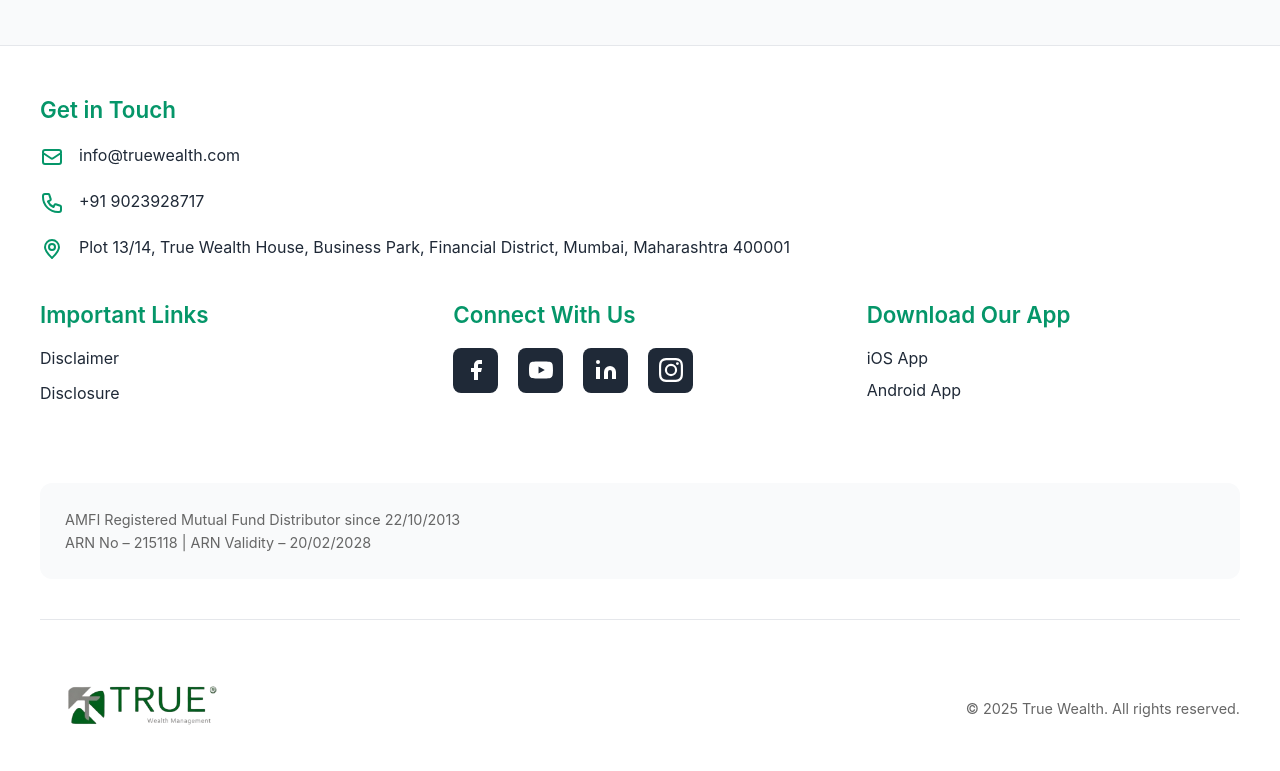
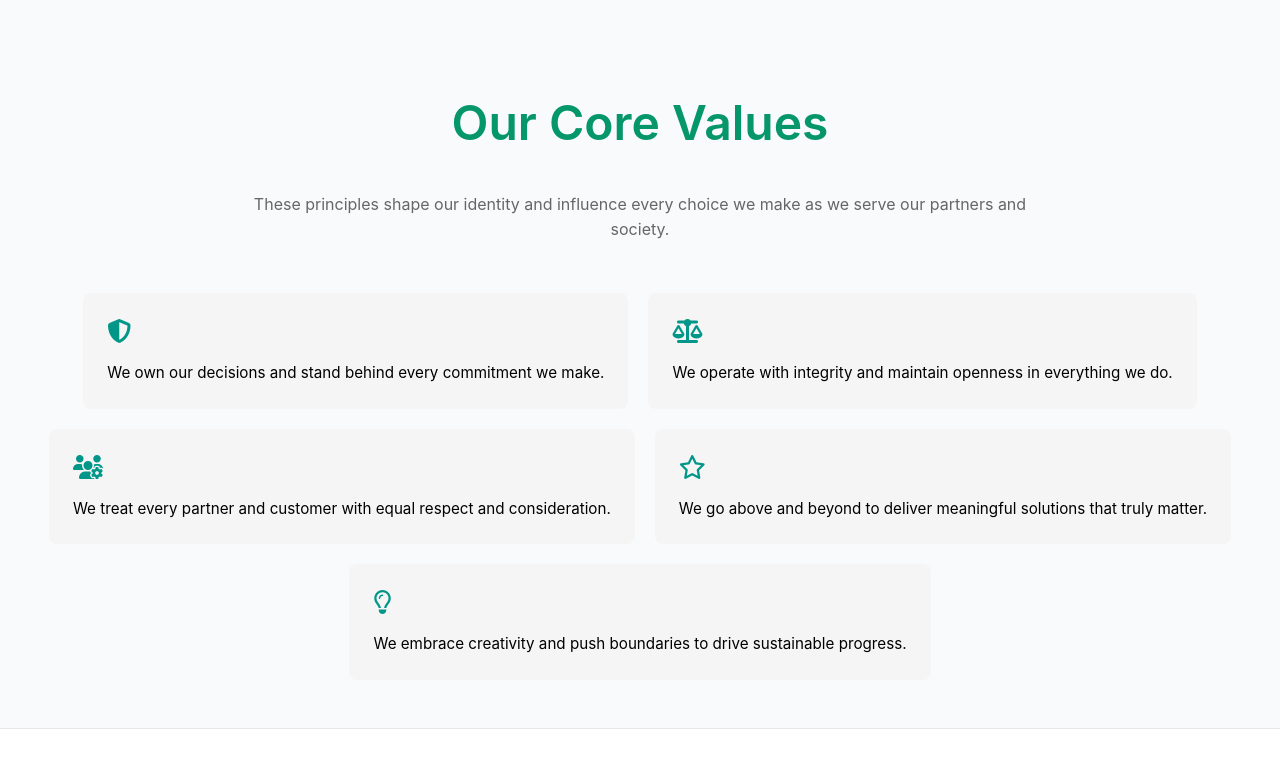
Before and after one commit to Prvncodz/True-wealth, a website: page public/aboutus.html in a window 1280 px wide. Shown: the part 2811-3582 px from the top of the page. Drawn offline with Linux system fonts and the light colour scheme.

Commit message:
About us page finished

```diff
--- a/public/aboutus.html
+++ b/public/aboutus.html
@@ -4,6 +4,8 @@
 	<meta charset="UTF-8">
 	<meta name="viewport" content="width=device-width, initial-scale=1.0">
 	<meta http-equiv="X-UA-Compatible" content="ie=edge">
+	<link rel="stylesheet"
+	href="https://cdnjs.cloudflare.com/ajax/libs/font-awesome/6.4.0/css/all.min.css">
 	<link rel="stylesheet" href="style.css">
 	<title>About us</title>
 </head>
@@ -207,6 +209,66 @@ r="7"/><polyline points="8.21 13.89 7 23 12 20 17 23 15.79 13.88"/></svg>
 
      </div>
     </section>
+   <section class="values-section">
+        <div class="section-header">
+            <h2 class="section-title">Our Core Values</h2>
+            <p class="section-subtitle">
+                These principles shape our identity and influence every choice we make as we serve our partners and society.
+            </p>
+        </div>
+
+        <div class="values-grid">
+            <!-- Card 1: Shield -->
+            <div class="value-card">
+                <div class="card-icon">
+                    <i class="fa-solid fa-shield-alt"></i>
+                </div>
+                <p class="card-text">
+                    We own our decisions and stand behind every commitment we make.
+                </p>
+            </div>
+
+            <!-- Card 2: Scales -->
+            <div class="value-card">
+                <div class="card-icon">
+                    <i class="fa-solid fa-scale-balanced"></i>
+                </div>
+                <p class="card-text">
+                    We operate with integrity and maintain openness in everything we do.
+                </p>
+            </div>
+
+            <!-- Card 3: People -->
+            <div class="value-card">
+                <div class="card-icon">
+                    <i class="fa-solid fa-users-gear"></i>
+                </div>
+                <p class="card-text">
+                    We treat every partner and customer with equal respect and consideration.
+                </p>
+            </div>
+
+            <!-- Card 4: Star -->
+            <div class="value-card">
+                <div class="card-icon">
+                    <i class="fa-regular fa-star"></i>
+                </div>
+                <p class="card-text">
+                    We go above and beyond to deliver meaningful solutions that truly matter.
+                </p>
+            </div>
+
+            <!-- Card 5: Lightbulb -->
+            <div class="value-card">
+                <div class="card-icon">
+                    <i class="fa-regular fa-lightbulb"></i>
+                </div>
+                <p class="card-text">
+                    We embrace creativity and push boundaries to drive sustainable progress.
+                </p>
+            </div>
+        </div>
+    </section>
     <footer id="footer-placeholder"></footer>
     <script src="./utils/loadfooter.js"></script>
     <script src="script.js"></script>
--- a/public/script.js
+++ b/public/script.js
@@ -1,9 +1,11 @@
+document.addEventListener('DOMContentLoaded', () => {
+
 const counters=document.querySelectorAll(".counter span")
 const counterContainer=document.getElementById("counters");
 const cardContainer=document.getElementById("cardsContainer");
 const faqCards=document.querySelectorAll(".faq-card")
 const showMoreContent=document.querySelectorAll(".timeline-content")
-
+const valueCards=document.querySelectorAll(".value-card")
 let isActive=false;
 window.addEventListener("scroll",()=>{
 
@@ -55,6 +57,7 @@ window.addEventListener("scroll",()=>{
     });
     isActive=true;
   }
+
 });
 
 function scrollCards(dir){
@@ -90,3 +93,25 @@ function toggleTlText(cont){
 	})
 	  	cont.classList.toggle("active")
 }
+
+const observer=new IntersectionObserver((entries)=>{
+  	 entries.forEach(entry=>{
+  	 	if(entry.isIntersecting){
+  	 		entry.target.style.transform="translateY(0)";
+  	 		entry.target.style.opacity="1"
+  	 	}
+  	 });
+  },{threshold:0.1});
+
+  valueCards.forEach((card,index)=>{
+  	card.setAttribute("style",
+  	`opacity:0;
+  	transform:translateY(20px);
+  	animation:translate 0.4s ease-in;
+  	animation-delay:${index*0.1}s;`
+  	);
+  	observer.observe(card);
+  })
+
+
+});
--- a/public/style.css
+++ b/public/style.css
@@ -1055,7 +1055,7 @@ body{
 
 .our-journey {
 	background-color: #f9fafb;
-	padding: 3rem 1rem;
+	padding: 3rem 1.5rem;
 	width:100%;
 	margin: 0 auto 0 auto;
 	position: relative;
@@ -1074,6 +1074,7 @@ body{
 	max-width:1200px;
 	margin:40px 10px 0 25px;
 	position: relative;
+
 }
 .timeline::after {
       content: '';
@@ -1084,7 +1085,7 @@ body{
   mask-image: linear-gradient(to bottom, black 80%, transparent 100%);
       background:rgb(0,0,0,0.2);
       top:19px;
-      left: 0;
+      left: ;
       margin-left: -1px;
       animation:timeline 6.9s linear forwards;
       z-index: 1;
@@ -1097,7 +1098,6 @@ body{
 	z-index:10;
 	animation: moveDown 0.3s linear forwards;
 	opacity: 0;
-
 }
 .timeline-item:nth-child(1){
 	animation-delay: 0s;
@@ -1191,7 +1191,76 @@ body{
 .timeline-content.active p{
 	max-height:500px;
 }
-
+.values-section {
+	background-color: #f9fafb;
+	padding: 3rem 1.5rem;
+	width:100%;
+	margin: 0 auto 0 auto;
+	position: relative;
+	display:flex;
+	justify-content: center;
+	align-items: center;
+	flex-direction: column;
+	text-align:center;
+}
+
+
+.values-grid {
+	display: flex;
+	flex-wrap: wrap;
+	justify-content: center;
+	gap: 20px;
+}
+
+.value-card {
+	background-color: #f5f5f5;
+	padding: 24px;
+	border-radius: 8px;
+	text-align: left;
+	width: 100%;
+	transition: transform 0.3s ease, box-shadow 0.3s ease;
+	display: flex;
+	flex-direction: column;
+	align-items: flex-start;
+}
+
+.value-card:hover {
+	transform: translateY(-2px);
+}
+
+.value-card .card-icon {
+	color: #009688;
+	font-size: 24px;
+	margin-bottom: 16px;
+}
+
+.card-text {
+	font-size: 0.95rem;
+	color: : #666666;
+	font-weight: 400;
+	line-height: 1.5;
+}
+
+/* --- 4. RESPONSIVE BREAKPOINTS --- */
+
+/* Tablet and up (>= 768px) */
+@media (min-width: 768px) {
+	.value-card {
+		/* 2 cards per row on tablets */
+		width: calc(50% - var(--gap-size));
+	}
+}
+
+/* Desktop (Matches the screenshot layout: 3 top, 2 bottom) */
+@media (min-width: 1024px) {
+	.value-card {
+		/* 3 cards per row on desktop */
+		width: calc(33.333% - var(--gap-size));
+	}
+
+	/* Flexbox naturally wraps the 4th and 5th card to the next line.
+               justify-content: center (set above) centers them automatically. */
+}
 
 /* Large Desktop (min-width: 1024px) */
 @media (min-width: 1024px) {
@@ -1411,7 +1480,7 @@ body{
 		margin-bottom: 2rem;
 	}
 	.timeline::after {
-      width:6px;
+      width:2px;
       top:19px;
       left: 50%;
       margin-left: -1px;
```
